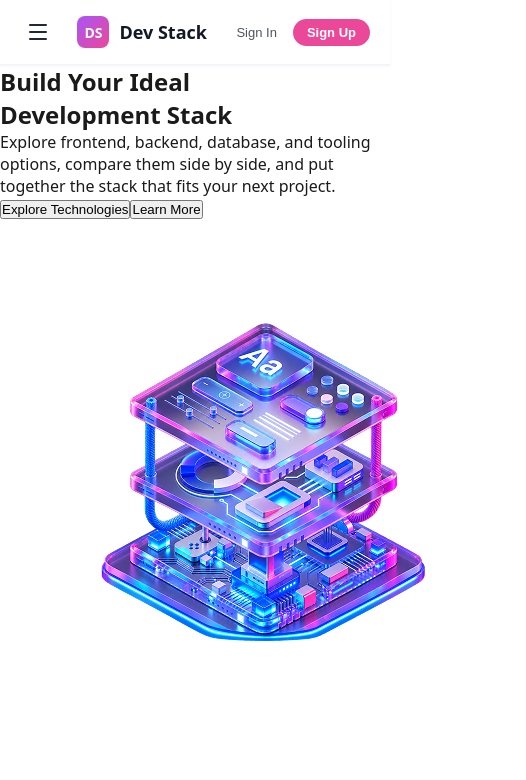
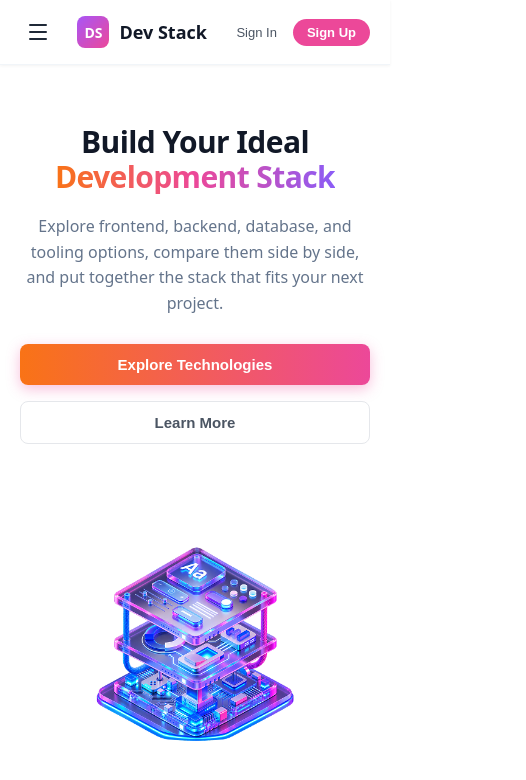
Before and after one commit to Takwat07/dev-stack, a React (Vite) app: page / in a window 390 px wide. Shown: the top 780 px of the page, 526 px wide, since content can reach past the window. Built offline with nearby package versions, Linux system fonts and the light colour scheme.

Commit message:
Tech card jsx file added

```diff
--- a/src/components/Hero.css
+++ b/src/components/Hero.css
@@ -0,0 +1,123 @@
+.hero-section{
+    width: 100%;
+    background-color: #ffffff;
+    padding: 60px 20px 80px;
+    overflow: hidden;
+}
+.hero-container{
+    max-width: 1280px;
+    margin: 0 auto;
+    display: flex;
+    align-items: center;
+    justify-content: space-between;
+    gap: 48px;
+}
+.hero-content{
+    flex: 1;
+    max-width: 620px;
+}
+.hero-title{
+    font-size: 52px;
+    font-weight: 800;
+    line-height: 1.15;
+    color: #111827;
+    letter-spacing: -0.02em;
+    margin-bottom: 20px;
+}
+.gradient-text{
+    background: linear-gradient(90deg, #f97316 0%, #ec4899 50%, #8b5cf6 100%);
+    -webkit-background-clip: text;
+    -webkit-text-fill-color: transparent;
+    display: inline-block;
+}
+.hero-description{
+    font-size: 16px;
+    line-height: 1.6;
+    color: #64748b;
+    margin-bottom: 32px;
+    max-width: 520px;
+}
+.hero-buttons{
+    display: flex;
+    align-items: center;
+    gap: 16px;
+}
+.btn-explore{
+    background: linear-gradient(90deg, #f97316, #ec4899);
+    color: #ffffff;
+    border: none;
+    font-size: 15px;
+    font-weight: 600;
+    padding: 12px 26px;
+    border-radius: 8px;
+    cursor: pointer;
+    box-shadow: 0 4px 14px rgba(236, 72, 153, 0.35);
+    transition: transform 0.15s ease, box-shadow 0.15s ease;
+}
+.btn-explore:hover{
+    transform: translateY(-2px);
+    box-shadow: 0 6px 20px rgba(236, 72, 153, 0.45);
+}
+.btn-learn-more{
+    background-color: #ffffff;
+    color: #4b5563;
+    border: 1px solid #e5e7eb;
+    font-size: 15px;
+    font-weight: 600;
+    padding: 12px 26px;
+    border-radius: 8px;
+    cursor: pointer;
+    transition: all 0.15s ease;
+}
+.btn-learn-more:hover{
+    background-color: #f9fafb;
+    border-color: #d1d5db;
+    color: #111827;
+}
+.hero-image-wrapper{
+    flex: 1;
+    display: flex;
+    justify-content: center;
+    align-items: center;
+}
+.hero-image{
+    max-width: 100%;
+    height: auto;
+    max-height: 420px;
+    object-fit: contain;
+}
+@media(max-width: 900px){
+  .hero-container {
+    flex-direction: column;
+    text-align: center;
+    gap: 40px;
+  }
+  .hero-content {
+    max-width: 100%;
+  }
+  .hero-title {
+    font-size: 38px;
+  }
+  .hero-description {
+    margin: 0 auto 28px;
+  }
+  .hero-buttons {
+    justify-content: center;
+  }
+  .hero-image {
+    max-height: 320px;
+  }
+}
+@media(max-width: 480px){
+  .hero-title {
+    font-size: 30px;
+  }
+  .hero-buttons {
+    flex-direction: column;
+    width: 100%;
+  }
+  .btn-explore,
+  .btn-learn-more {
+    width: 100%;
+  }
+}
```
Also changed, not shown: public/technologies.json (added, +122 -0 lines), src/components/TechCard.jsx (added, +34 -0 lines), src/components/TechCard.css (added).
